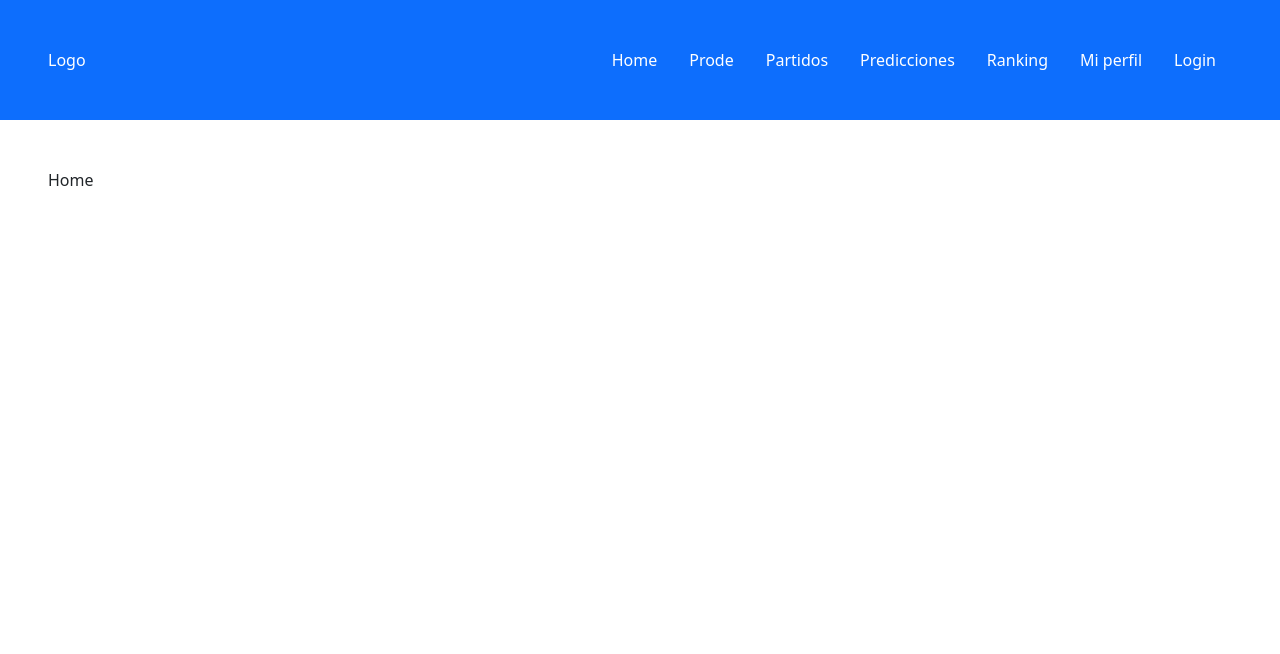
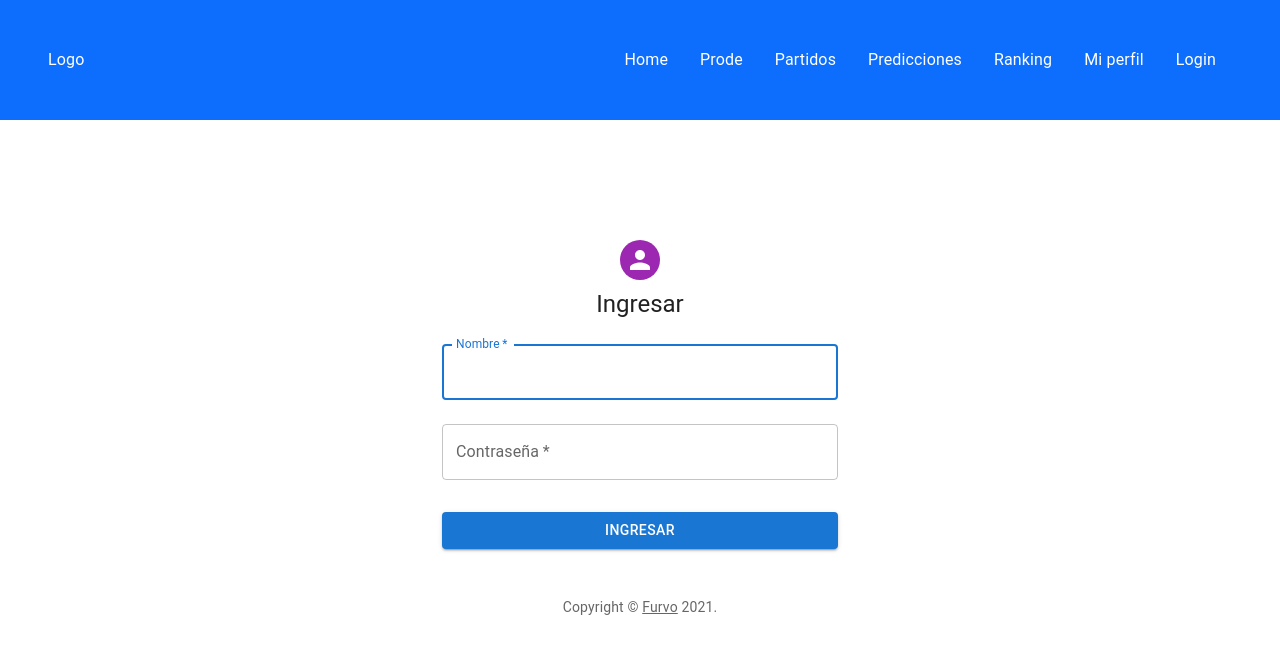
Before and after one commit to makirodriguez/GrupoAgiles, a React (Create React App) app in the folder frontend/: page / in a window 1280 px wide. Shown: the top 654 px of the page. Built offline with nearby package versions, Linux system fonts and the light colour scheme.

Commit message:
Pongo Login como pagina principal al levantar la app y cambio ruta para ver el perfil

```diff
--- a/frontend/src/App.js
+++ b/frontend/src/App.js
@@ -7,6 +7,7 @@ import Prode from "./pages/Prode/Prode";
 import Login from "./pages/Login/Login";
 import Partidos from "./pages/Partidos/Partidos";
 import Predicciones from "./pages/Predicciones/Predicciones";
+import Perfil from "./pages/Perfil/Perfil";
 import "bootstrap/dist/css/bootstrap.min.css";
 
 
@@ -17,12 +18,13 @@ function App() {
         <Header />
         <div className="p-5">
           <Switch>
-            <Route path="/" exact component={Home} />
-            <Route path="/login" exact component={Login} />
+            <Route path="/" exact component={Login} />
+            <Route path="/home" exact component={Home} />
             <Route path="/ranking" exact component={Ranking} />
             <Route path="/prode" exact component={Prode} />
             <Route path="/partidos" exact component={Partidos} />
             <Route path="/predicciones" exact component={Predicciones} />
+            <Route path="/perfil" exact component={Perfil} />
             <Route path="*">
               <Redirect to="/" />
             </Route>
--- a/frontend/src/components/Header/Header.jsx
+++ b/frontend/src/components/Header/Header.jsx
@@ -6,7 +6,7 @@ const Header = () => {
       <div className="text-white">Logo</div>
       <div style={{ marginLeft: "auto" }}>
         <span className="mx-3">
-          <Link to="/" className="text-white text-decoration-none">
+          <Link to="/home" className="text-white text-decoration-none">
             Home
           </Link>
         </span>
@@ -31,12 +31,12 @@ const Header = () => {
           </Link>
         </span>
         <span className="mx-3">
-          <Link to="/" className="text-white text-decoration-none">
+          <Link to="/perfil" className="text-white text-decoration-none">
             Mi perfil
           </Link>
         </span>
         <span className="mx-3">
-          <Link to="/login" className="text-white text-decoration-none">
+          <Link to="/" className="text-white text-decoration-none">
             Login
           </Link>
         </span>
```
